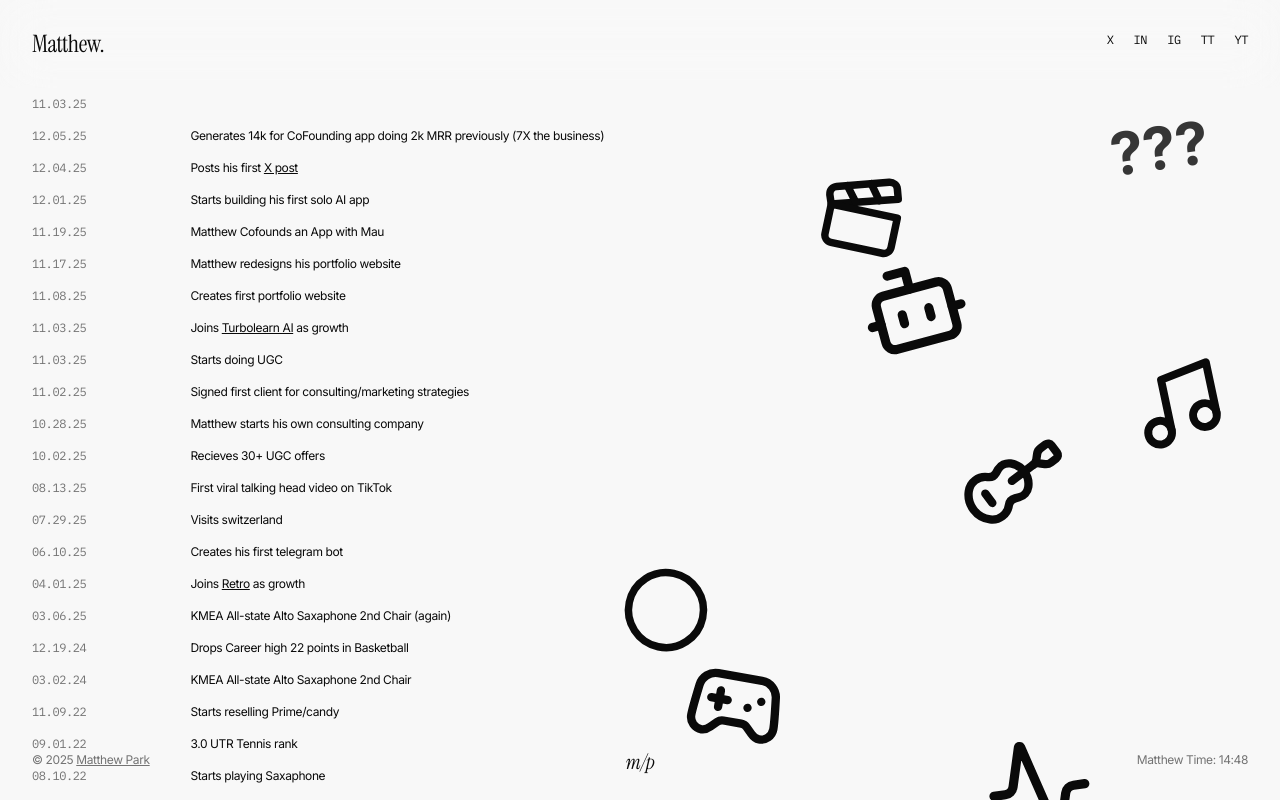
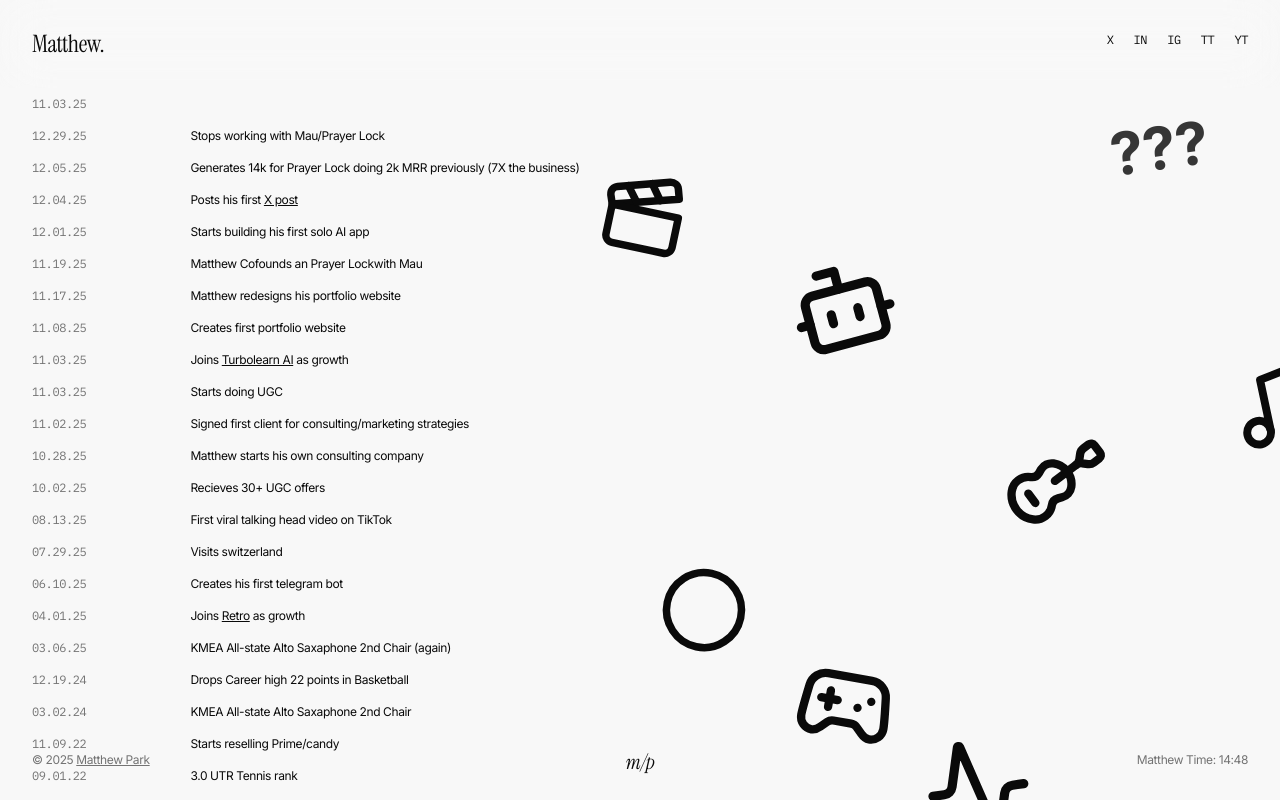
Before and after one commit to mattypark/Matthew-sportfolio, a React (Vite) app: page / in a window 1280 px wide. Built offline with nearby package versions, Linux system fonts and the light colour scheme.

Commit message:
stoppedworking

```diff
--- a/src/components/Portfolio.jsx
+++ b/src/components/Portfolio.jsx
@@ -97,8 +97,13 @@ const Portfolio = () => {
       link: null,
     },
     {
+      date: '12.29.25',
+      description: 'Stops working with Mau/Prayer Lock',
+      link: null,
+    },
+    {
       date: '12.05.25',
-      description: 'Generates 14k for CoFounding app doing 2k MRR previously (7X the business)',
+      description: 'Generates 14k for Prayer Lock doing 2k MRR previously (7X the business)',
       link: null,
     },
     {
@@ -113,7 +118,7 @@ const Portfolio = () => {
     },
     {
       date: '11.19.25',
-      description: 'Matthew Cofounds an App with Mau',
+      description: 'Matthew Cofounds an Prayer Lockwith Mau',
       link: null,
     },
     {
```
